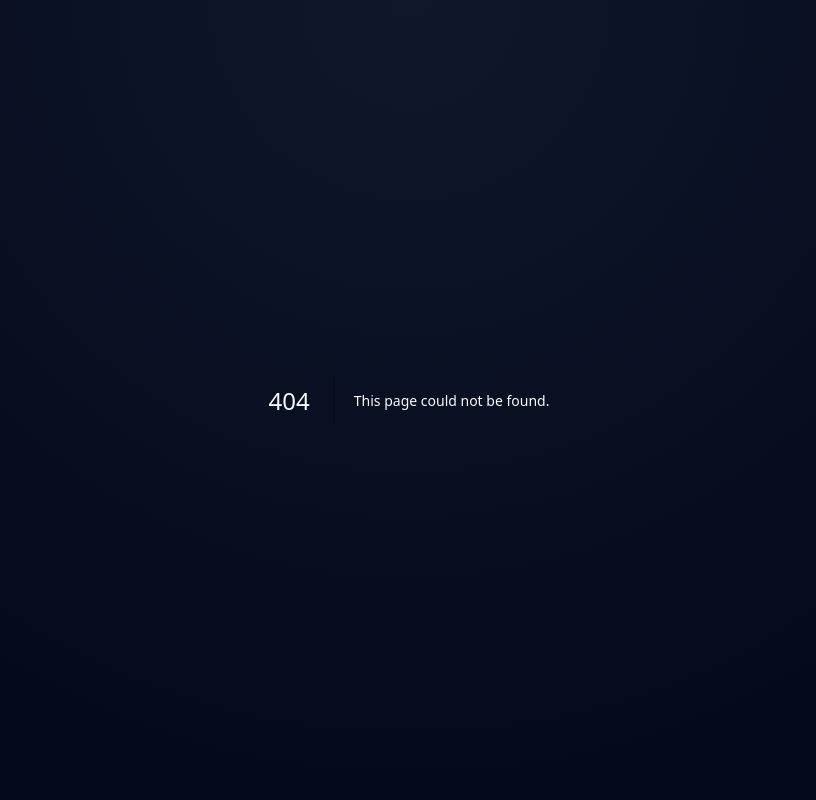
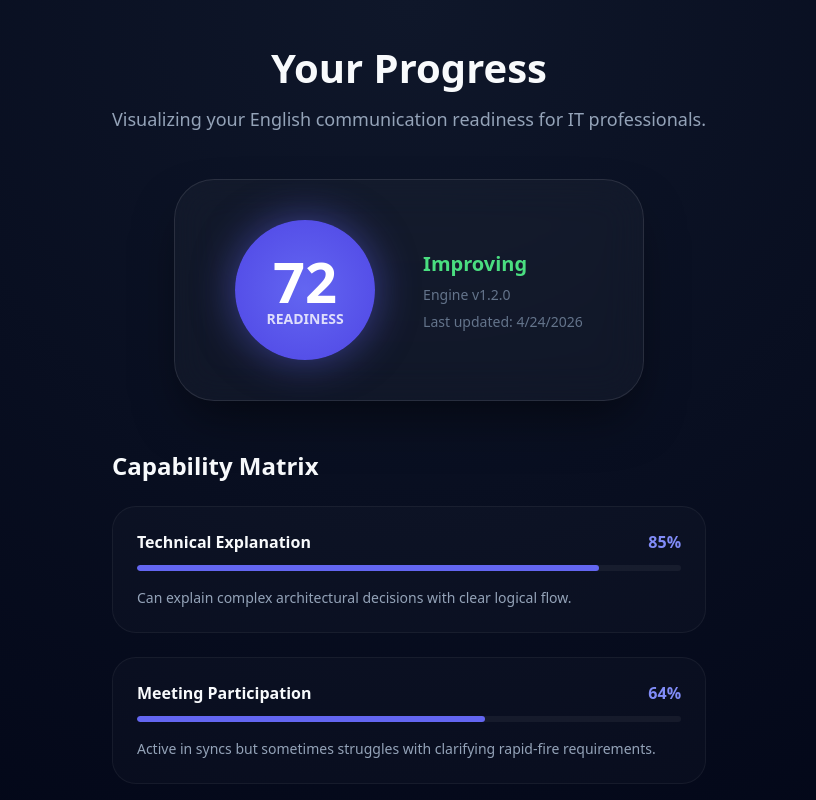
Before and after one commit to Armsss9988/AI-English, a Next.js app in the folder apps/web/: page /progress in a window 1280 px wide. Before the commit this address had no page. Shown: the top 800 px of the page, without its empty margins (231-1047 px from the left). Built offline with nearby package versions, Linux system fonts and the light colour scheme.

Commit message:
feat(dev2): implement P4 progress dashboard with readiness score and capability matrix

```diff
--- /dev/null
+++ b/apps/web/src/app/progress/page.tsx
@@ -0,0 +1,15 @@
+import React from 'react';
+import { ProgressDashboard } from '@/features/progress/ProgressDashboard';
+
+export default function ProgressPage() {
+  return (
+    <main style={{ padding: '40px', maxWidth: '1000px', margin: '0 auto' }}>
+      <header style={{ marginBottom: '48px', textAlign: 'center' }}>
+        <h1 style={{ fontSize: '2.5rem', fontWeight: '800', marginBottom: '12px' }}>Your Progress</h1>
+        <p style={{ color: '#94a3b8', fontSize: '1.125rem' }}>Visualizing your English communication readiness for IT professionals.</p>
+      </header>
+
+      <ProgressDashboard />
+    </main>
+  );
+}
--- /dev/null
+++ b/apps/web/src/features/progress/ProgressDashboard.tsx
@@ -0,0 +1,54 @@
+'use client';
+
+import React from 'react';
+import { useQuery } from '@tanstack/react-query';
+import { getReadinessSnapshot } from '@/lib/api/progress';
+import styles from './progress.module.css';
+
+export const ProgressDashboard: React.FC = () => {
+  const { data: snapshot, isLoading } = useQuery({
+    queryKey: ['readiness'],
+    queryFn: getReadinessSnapshot,
+  });
+
+  if (isLoading) return <div className={styles.loading}>Analyzing your progress...</div>;
+  if (!snapshot) return <div>No data available.</div>;
+
+  return (
+    <div className={styles.dashboard}>
+      <div className={styles.topSection}>
+        <div className={styles.readinessCard}>
+          <div className={styles.scoreCircle}>
+            <span className={styles.scoreNumber}>{snapshot.overallScore}</span>
+            <span className={styles.scoreLabel}>Readiness</span>
+          </div>
+          <div className={styles.scoreMeta}>
+            <span className={`${styles.trend} ${styles[snapshot.trend]}`}>
+              {snapshot.trend.charAt(0).toUpperCase() + snapshot.trend.slice(1)}
+            </span>
+            <span className={styles.version}>Engine {snapshot.version}</span>
+            <span className={styles.date}>Last updated: {new Date(snapshot.date).toLocaleDateString()}</span>
+          </div>
+        </div>
+      </div>
+
+      <div className={styles.matrixSection}>
+        <h3>Capability Matrix</h3>
+        <div className={styles.matrixGrid}>
+          {snapshot.capabilities.map((cap, i) => (
+            <div key={i} className={styles.capabilityCard}>
+              <div className={styles.capHeader}>
+                <span className={styles.capArea}>{cap.area}</span>
+                <span className={styles.capScore}>{cap.score}%</span>
+              </div>
+              <div className={styles.capBar}>
+                <div className={styles.capFill} style={{ width: `${cap.score}%` }} />
+              </div>
+              <p className={styles.capExplanation}>{cap.explanation}</p>
+            </div>
+          ))}
+        </div>
+      </div>
+    </div>
+  );
+};
--- /dev/null
+++ b/apps/web/src/features/progress/progress.module.css
@@ -0,0 +1,140 @@
+.dashboard {
+  display: flex;
+  flex-direction: column;
+  gap: 48px;
+  width: 100%;
+}
+
+.topSection {
+  display: flex;
+  justify-content: center;
+}
+
+.readinessCard {
+  background: rgba(255, 255, 255, 0.03);
+  backdrop-filter: blur(20px);
+  border: 1px solid rgba(255, 255, 255, 0.1);
+  border-radius: 40px;
+  padding: 40px 60px;
+  display: flex;
+  align-items: center;
+  gap: 48px;
+  box-shadow: 0 25px 50px -12px rgba(0, 0, 0, 0.5);
+}
+
+.scoreCircle {
+  width: 140px;
+  height: 140px;
+  border-radius: 50%;
+  background: radial-gradient(circle at center, #6366f1 0%, #4f46e5 100%);
+  display: flex;
+  flex-direction: column;
+  align-items: center;
+  justify-content: center;
+  box-shadow: 0 0 40px rgba(99, 102, 241, 0.5);
+}
+
+.scoreNumber {
+  font-size: 3.5rem;
+  font-weight: 800;
+  color: white;
+  line-height: 1;
+}
+
+.scoreLabel {
+  font-size: 0.875rem;
+  text-transform: uppercase;
+  color: rgba(255, 255, 255, 0.8);
+  font-weight: 600;
+}
+
+.scoreMeta {
+  display: flex;
+  flex-direction: column;
+  gap: 8px;
+}
+
+.trend {
+  font-weight: 700;
+  font-size: 1.25rem;
+}
+
+.improving { color: #4ade80; }
+.stable { color: #facc15; }
+.declining { color: #f87171; }
+
+.version, .date {
+  font-size: 0.875rem;
+  color: #64748b;
+}
+
+.matrixSection h3 {
+  font-size: 1.5rem;
+  font-weight: 700;
+  color: #f8fafc;
+  margin-bottom: 24px;
+}
+
+.matrixGrid {
+  display: grid;
+  grid-template-columns: repeat(auto-fill, minmax(400px, 1fr));
+  gap: 24px;
+}
+
+.capabilityCard {
+  background: rgba(255, 255, 255, 0.02);
+  border: 1px solid rgba(255, 255, 255, 0.05);
+  border-radius: 24px;
+  padding: 24px;
+  transition: all 0.3s ease;
+}
+
+.capabilityCard:hover {
+  background: rgba(255, 255, 255, 0.04);
+  border-color: rgba(99, 102, 241, 0.2);
+  transform: translateY(-2px);
+}
+
+.capHeader {
+  display: flex;
+  justify-content: space-between;
+  align-items: center;
+  margin-bottom: 12px;
+}
+
+.capArea {
+  font-weight: 600;
+  color: #f8fafc;
+}
+
+.capScore {
+  font-weight: 700;
+  color: #818cf8;
+}
+
+.capBar {
+  width: 100%;
+  height: 6px;
+  background: rgba(255, 255, 255, 0.05);
+  border-radius: 3px;
+  overflow: hidden;
+  margin-bottom: 16px;
+}
+
+.capFill {
+  height: 100%;
+  background: #6366f1;
+  border-radius: 3px;
+}
+
+.capExplanation {
+  font-size: 0.875rem;
+  color: #94a3b8;
+  line-height: 1.5;
+}
+
+.loading {
+  color: #64748b;
+  text-align: center;
+  padding: 60px;
+}
--- /dev/null
+++ b/apps/web/src/lib/api/progress.ts
@@ -0,0 +1,21 @@
+import { ReadinessSnapshot } from '@english-coach/contracts';
+
+const delay = (ms: number) => new Promise((res) => setTimeout(res, ms));
+
+const MOCK_SNAPSHOT: ReadinessSnapshot = {
+  overallScore: 72,
+  date: new Date().toISOString(),
+  version: 'v1.2.0',
+  trend: 'improving',
+  capabilities: [
+    { area: 'Technical Explanation', score: 85, explanation: 'Can explain complex architectural decisions with clear logical flow.' },
+    { area: 'Meeting Participation', score: 64, explanation: 'Active in syncs but sometimes struggles with clarifying rapid-fire requirements.' },
+    { area: 'Written Documentation', score: 78, explanation: 'PR comments and documentation are clear and professional.' },
+    { area: 'Social Interaction', score: 55, explanation: 'Still hesitant in non-technical casual conversations.' },
+  ],
+};
+
+export const getReadinessSnapshot = async (): Promise<ReadinessSnapshot> => {
+  await delay(900);
+  return { ...MOCK_SNAPSHOT };
+};
--- a/packages/contracts/src/index.ts
+++ b/packages/contracts/src/index.ts
@@ -5,3 +5,4 @@ export * from './daily-mission';
 export * from './speaking';
 export * from './roleplay';
 export * from './notebook';
+export * from './progress';
--- /dev/null
+++ b/packages/contracts/src/progress.ts
@@ -0,0 +1,13 @@
+export interface CapabilityScore {
+  area: string; // e.g. "Meeting Participation", "Technical Explanation"
+  score: number; // 0-100
+  explanation: string;
+}
+
+export interface ReadinessSnapshot {
+  overallScore: number;
+  date: string;
+  version: string;
+  capabilities: CapabilityScore[];
+  trend: 'improving' | 'stable' | 'declining';
+}
```
